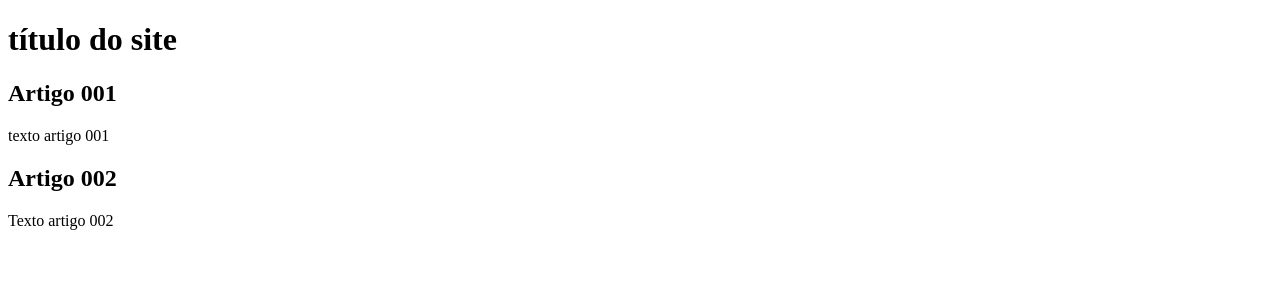
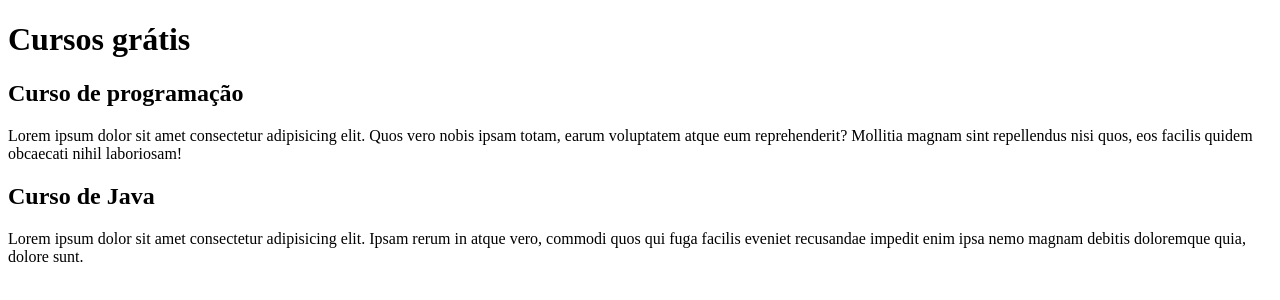
Before and after one commit to AurelienLF/projeto-site, a plain HTML site: page index.html in a window 1280 px wide. Drawn offline with Linux system fonts and the light colour scheme.

Commit message:
comecei a escrever o conteúdo

```diff
--- a/index.html
+++ b/index.html
@@ -8,15 +8,15 @@
 <body>
     <main>
         <header>
-            <h1>título do site</h1>
+            <h1>Cursos grátis</h1>
         </header>
         <article>
-            <h2>Artigo 001</h2>
-            <p>texto artigo 001</p>
+            <h2>Curso de programação</h2>
+            <p>Lorem ipsum dolor sit amet consectetur adipisicing elit. Quos vero nobis ipsam totam, earum voluptatem atque eum reprehenderit? Mollitia magnam sint repellendus nisi quos, eos facilis quidem obcaecati nihil laboriosam!</p>
         </article>
         <article>
-            <h2>Artigo 002</h2>
-            <p>Texto artigo 002</p>
+            <h2>Curso de Java</h2>
+            <p>Lorem ipsum dolor sit amet consectetur adipisicing elit. Ipsam rerum in atque vero, commodi quos qui fuga facilis eveniet recusandae impedit enim ipsa nemo magnam debitis doloremque quia, dolore sunt.</p>
         </article>
     </main>
 </body>
```
